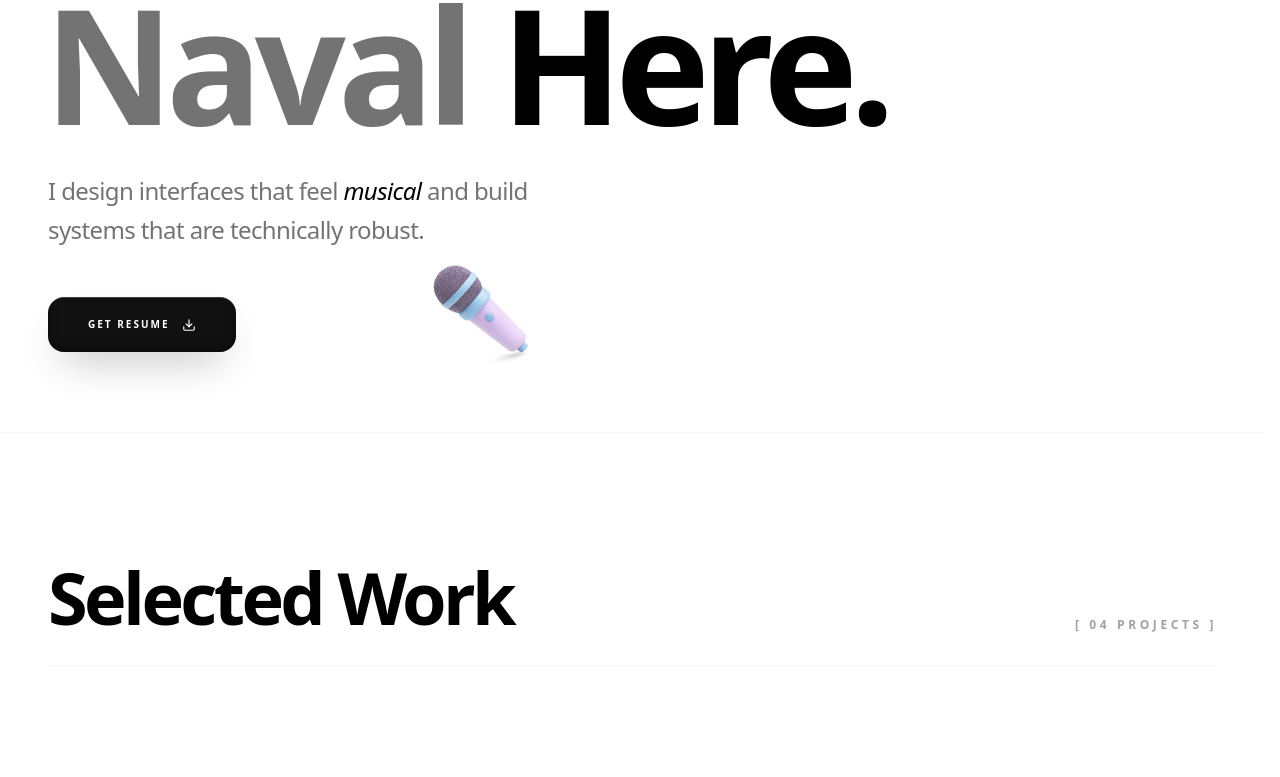
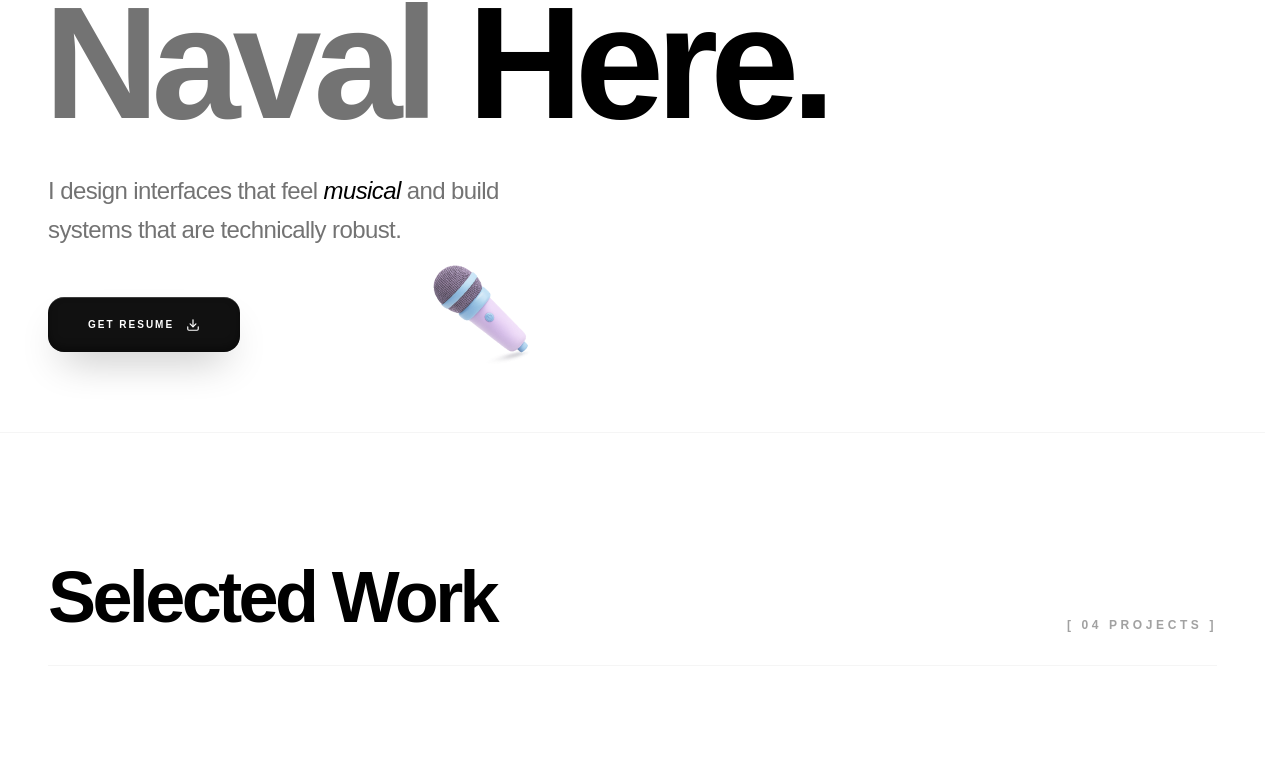
Before and after one commit to snaval29/Less-visuals-minimal-portfolio, a Next.js app: page / in a window 1280 px wide. Shown: the part 317-1094 px from the top of the page. Built offline with nearby package versions, Linux system fonts and the light colour scheme.

Commit message:
work section padding update

```diff
--- a/app/globals.css
+++ b/app/globals.css
@@ -1,9 +1,12 @@
 @import "tailwindcss";
 
-/* 1. TAILWIND THEME CONFIGURATION (v4 Syntax) */
+/* 1. CDN FONT IMPORT - This "locks" the font so devices don't use their own */
+@import url('https://api.fontshare.com/v2/css?f[]=general-sans@400,500,600,700&display=swap');
+
+/* 2. TAILWIND THEME CONFIGURATION (v4 Syntax) */
 @theme {
-  /* High-quality system stack: Feels like a native app on every device */
-  --font-sans: ui-sans-serif, system-ui, -apple-system, BlinkMacSystemFont, "Segoe UI", Roboto, "Helvetica Neue", Arial, sans-serif;
+  /* Force General Sans as the primary, fallback to basic sans-serif only if offline */
+  --font-sans: "General Sans", sans-serif;
 
   /* 3D Button Shadows */
   --shadow-3d: 0 10px 20px -10px rgba(0, 0, 0, 0.4);
@@ -15,21 +18,24 @@
   --color-neutral-900: #111111;
 }
 
-/* 2. BASE STYLES */
+/* 3. BASE STYLES */
 @layer base {
   html {
     scrollbar-gutter: stable;
     scroll-behavior: smooth;
-    /* 🚀 ESSENTIAL: Keeps font size identical when switching to mobile */
+    /* Prevents mobile browsers from resizing text automatically */
     -webkit-text-size-adjust: 100%;
   }
 
   body {
     @apply bg-white text-neutral-900 antialiased;
 
-    /* Uses the system stack defined in @theme */
-    font-family: var(--font-sans) !important;
+    /* 🚀 CRITICAL: We use !important to stop mobile devices from overriding this */
+    font-family: "General Sans", sans-serif !important;
+
+    /* Force Light Mode - prevents device "Dark Mode" from changing colors */
     background-color: #ffffff !important;
+    color: #111111 !important;
 
     /* Improved rendering for high-res mobile screens */
     text-rendering: optimizeLegibility;
@@ -41,7 +47,7 @@
   }
 }
 
-/* 3. PERFORMANCE & UTILITIES */
+/* 4. PERFORMANCE & UTILITIES */
 
 /* GPU acceleration to prevent mobile 'jitter' */
 .transform-gpu {
--- a/components/sections/MinimalWork.tsx
+++ b/components/sections/MinimalWork.tsx
@@ -39,7 +39,8 @@ const codeProjects = [
 
 export const MinimalWork = () => {
   return (
-    <section id="work" className="relative w-full py-24 md:py-32 bg-white text-neutral-900 border-t border-neutral-100 font-sans overflow-hidden">
+    /* FIXED: Changed py-24 to pt-12 pb-24 for mobile. md:py-32 remains unchanged for web */
+    <section id="work" className="relative w-full pt-12 pb-24 md:py-32 bg-white text-neutral-900 border-t border-neutral-100 font-sans overflow-hidden">
 
       <div className="max-w-7xl mx-auto px-6 md:px-12">
 
@@ -67,7 +68,7 @@ export const MinimalWork = () => {
                     <a href={project.link} target="_blank" rel="noopener noreferrer" className="block transform-gpu">
                         <div className="flex flex-col lg:grid lg:grid-cols-12 gap-10 lg:gap-20 items-center">
 
-                            {/* Image: Force GPU rendering to prevent scroll-stutter */}
+                            {/* Image Container */}
                             <div className="w-full lg:col-span-7 relative aspect-[4/3] md:aspect-[16/10] bg-neutral-50 overflow-hidden rounded-[2rem] md:rounded-[3rem] border border-neutral-100 will-change-transform">
                                 <Image
                                     src={project.image}
```
